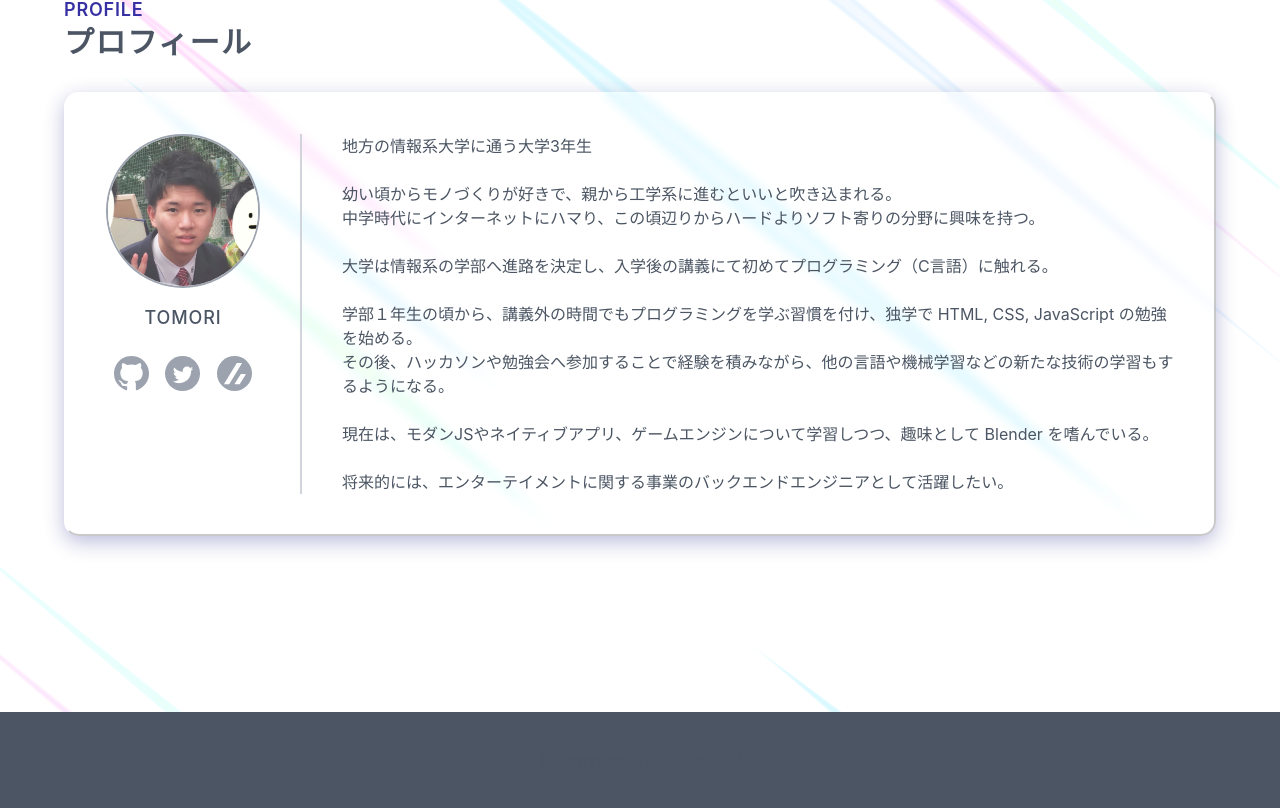
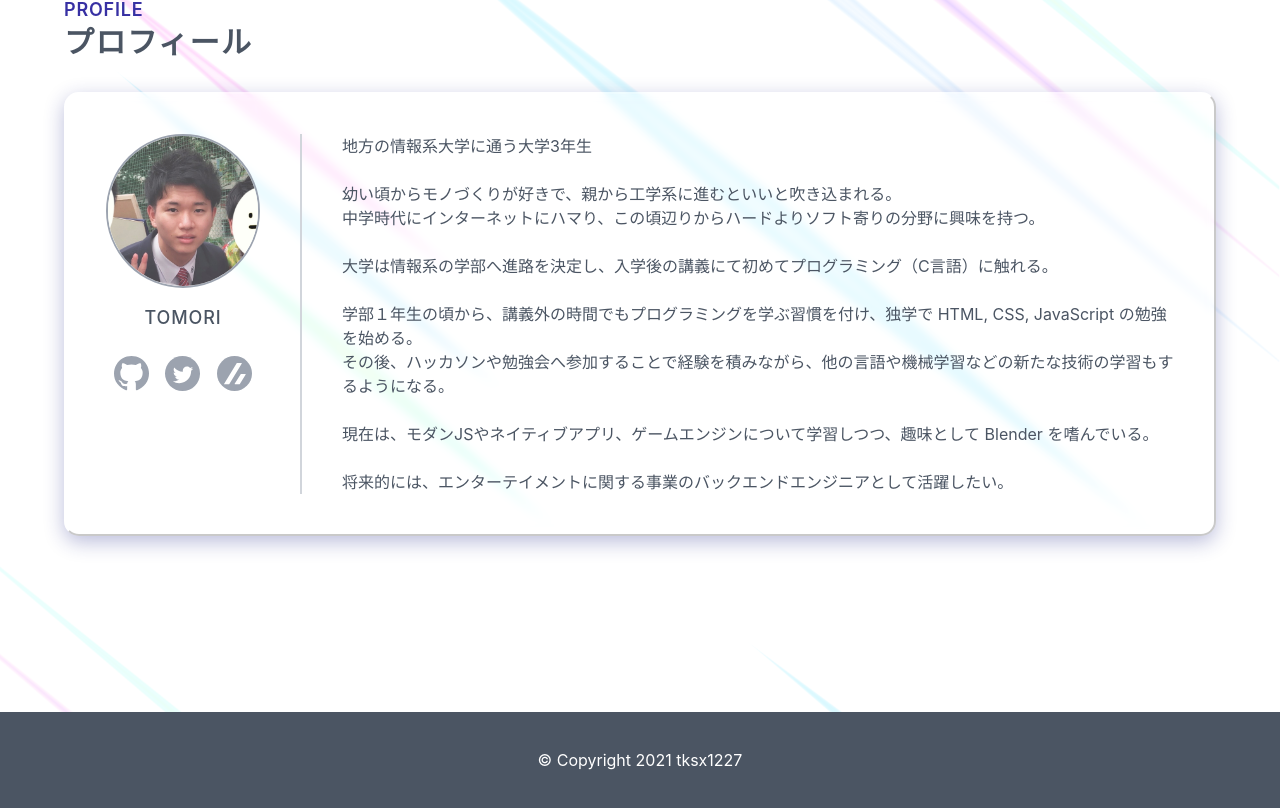
Before and after one commit to tksx1227/Portfolio, a Next.js app: page / in a window 1280 px wide. Shown: the part 3889-4697 px from the top of the page. Built offline with nearby package versions, Linux system fonts and the light colour scheme.

Commit message:
[fix] Fixed font color to white in footer

```diff
--- a/src/components/Footer.tsx
+++ b/src/components/Footer.tsx
@@ -2,7 +2,7 @@ export const Footer = () => {
   return (
     <footer
       className={
-        "flex absolute bottom-0 bg-gray-600 w-full h-16 md:h-24 dark:bg-dark-bandle"
+        "flex absolute bottom-0 text-white bg-gray-600 w-full h-16 md:h-24 dark:text-gray-200 dark:bg-dark-bandle"
       }
     >
       <p className={"m-auto"}>&copy; Copyright 2021 tksx1227</p>
```
